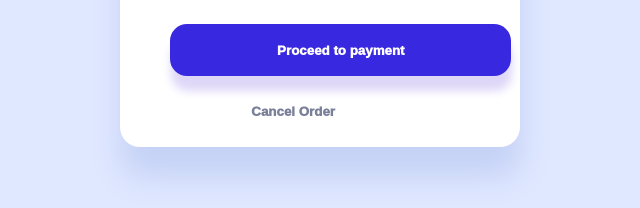
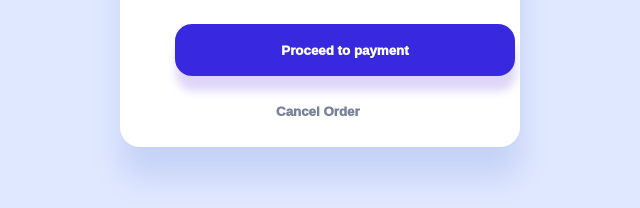
Before and after one commit to Taophycc/Order-summary-component-card, a plain HTML site: page index.html in a window 1280 px wide. Shown: the part 589-797 px from the top of the page, 320-960 px from the left. Drawn offline with Linux system fonts and the light colour scheme.

Commit message:
Update index.css

```diff
--- a/index.css
+++ b/index.css
@@ -115,7 +115,7 @@ a {
     border-radius: 17px;
     font-weight: 1000;
     box-shadow:1px 15px 10px rgb(222, 215, 248);
-    margin-left:3.12em;
+    margin-left:50px;
 
 }
 
@@ -136,7 +136,7 @@ a {
     color: rgb(122, 128, 154);
     font-size: bold;
     font-weight: 1000;
-    margin-left:9.4em;
+    margin-left:150px;
 }
 
 @media screen and (max-width:450px) {
```
